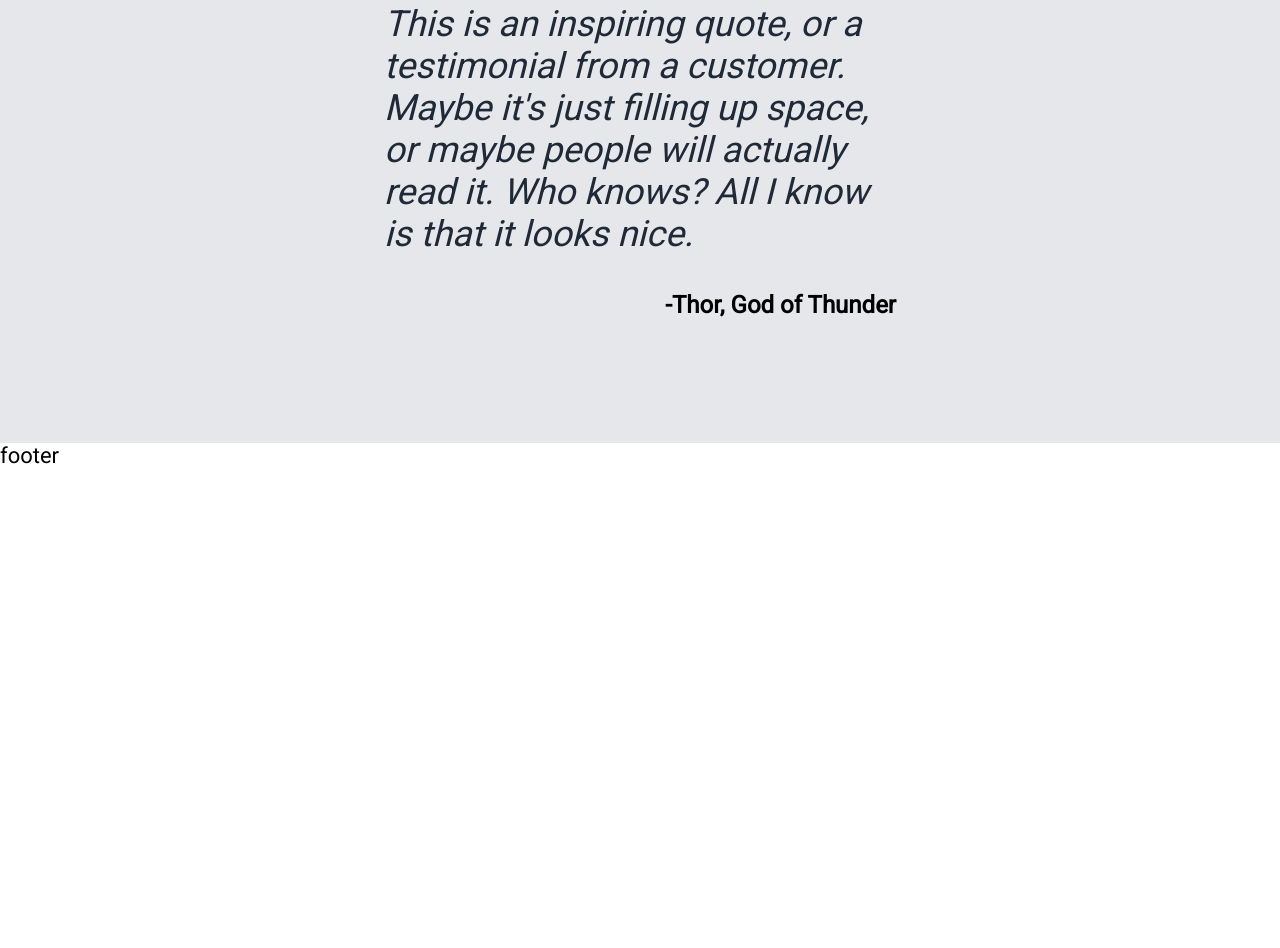
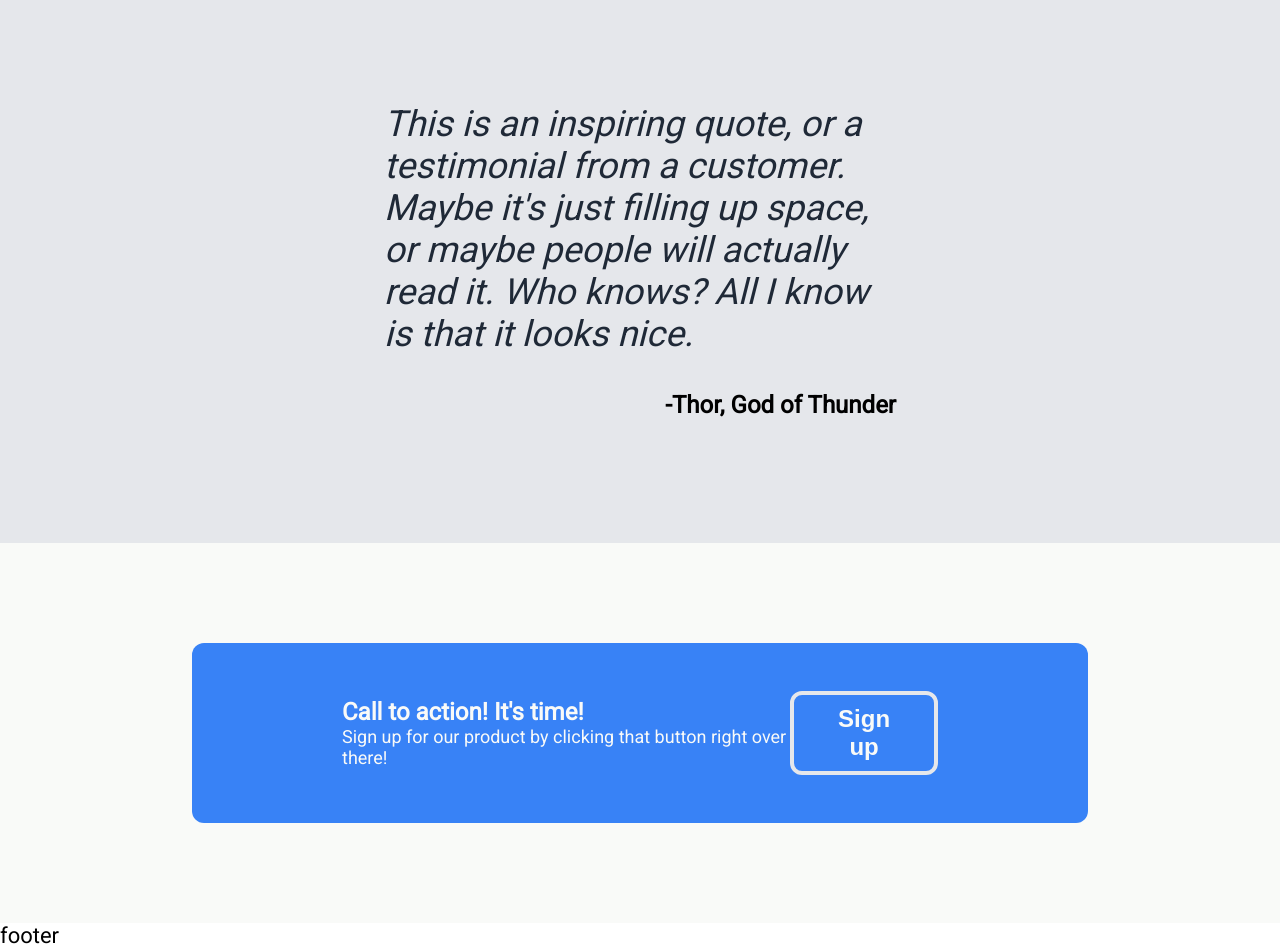
Before and after one commit to harry-lkl/odin_landing_page, a plain HTML site: page index.html in a window 1280 px wide. Shown: the part 1185-2133 px from the top of the page. Before the commit the page ends 1653 px from the top, so only its background shows below. Drawn offline with Linux system fonts and the light colour scheme.

Commit message:
Add final CTA section

```diff
--- a/index.css
+++ b/index.css
@@ -97,6 +97,7 @@
     justify-content: center;
     align-items: center;
     width: 60%;
+    margin: 0px 0px 100px;
 }
 
 .infoTd {
@@ -141,3 +142,43 @@
     align-items: center;
     background-color: #f9faf8
 }
+
+.cTA .box {
+    display: flex;
+    justify-content: space-between;
+    align-items: center;
+    background-color: #3882F6;
+    height: 180px;
+    width: 70%;
+    border-radius: 12px;
+    margin: 100px 0px 100px;
+}
+
+.cTA .box .text {
+    color: #f9faf8;
+    margin-left: 150px;
+}
+
+.cTA .box .text .title {
+    font-weight: bold;
+    font-size: 24px;
+    padding: 0;
+    margin: 0;
+}
+
+.cTA .box .text .smallText {
+    font-size: 18px;
+    padding: 0;
+    margin: 0;
+}
+
+.cTA .box .button {
+    border: 4px solid #e5e7eb;
+    background-color: #3882F6;
+    border-radius: 12px;
+    font-weight: bold;
+    font-size: 24px;
+    color: #f9faf8;
+    padding: 10px 30px 10px 30px;
+    margin-right: 150px;
+}
--- a/index.html
+++ b/index.html
@@ -60,7 +60,15 @@
         <p class="quoteSign">-Thor, God of Thunder</p>
     </div>
     <div class="cTA">
-
+        <div class="box">
+            <div class="text">
+                <p class="title">Call to action! It's time!</p>
+                <p class="smallText">Sign up for our product by clicking that button right over there!</p>
+            </div>
+            <button class="button">
+                Sign up
+            </button>
+        </div>
     </div>
     <div class="footer">
         footer
```
